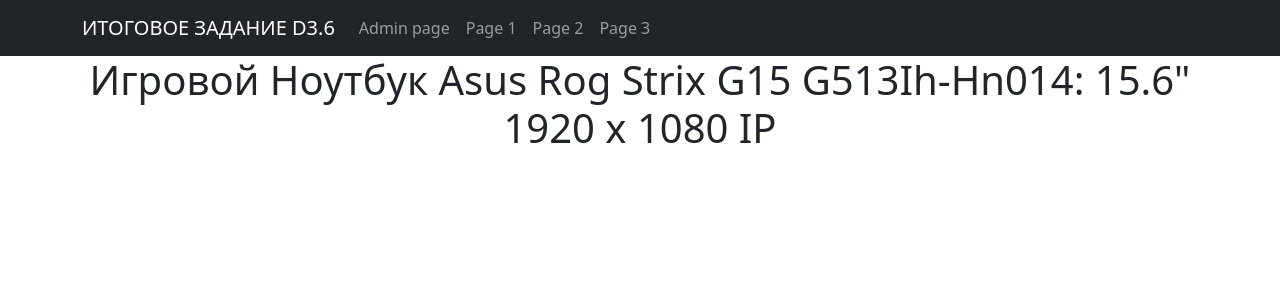
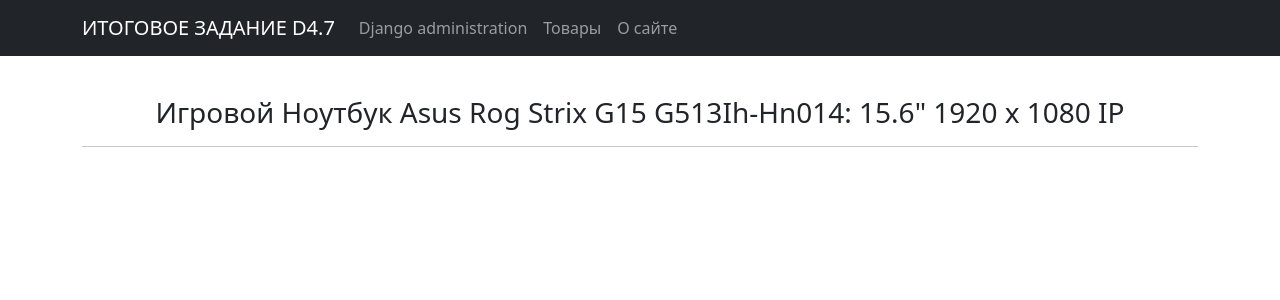
Before and after one commit to Kiromoto/D3_2, a Django app: page /products/1 in a window 1280 px wide. Shown: the top 300 px of the page. Run offline with Django 4.2, Linux system fonts and the light colour scheme; data comes from the database, SQL or seed files in the repository; both versions use the stored data as it was after the commit; some libraries are stand-ins or nearby versions.

Commit message:
D4.2 22_07_2022

```diff
--- a/simp/simp/settings.py
+++ b/simp/simp/settings.py
@@ -39,8 +39,10 @@
     'django.contrib.staticfiles',
     'django.contrib.sites',
     'django.contrib.flatpages',
+
     'fpages',
     'simpleapp',
+    'django_filters',
 
 ]
 
--- a/simp/simpleapp/views.py
+++ b/simp/simpleapp/views.py
@@ -10,6 +10,7 @@
     template_name = 'products.html'
     # Это имя списка, в котором будут лежать все объекты. Его надо указать, чтобы обратиться к списку объектов в html-шаблоне.
     context_object_name = 'products'
+    paginate_by = 2
 
     def get_context_data(self, **kwargs):
         context = super().get_context_data(**kwargs)
--- a/simp/templates/flatpages/default.html
+++ b/simp/templates/flatpages/default.html
@@ -15,7 +15,7 @@
 <!-- Responsive navbar-->
 <nav class="navbar navbar-expand-lg navbar-dark bg-dark static-top">
     <div class="container">
-        <a class="navbar-brand" href="">ИТОГОВОЕ ЗАДАНИЕ D3.6</a>
+        <a class="navbar-brand" href="">ИТОГОВОЕ ЗАДАНИЕ D4.7</a>
         <button class="navbar-toggler" type="button" data-toggle="collapse"
                 data-target="#navbarResponsive"
                 aria-controls="navbarResponsive" aria-expanded="false"
@@ -25,19 +25,19 @@
         <div class="collapse navbar-collapse" id="navbarResponsive">
             <ul class="navbar-nav ml-auto">
                 <li class="nav-item active">
-                    <a class="nav-link" href="/admin/">Admin page
+                    <a class="nav-link" href="/admin/">Django administration
                         <span class="sr-only"></span>
                     </a>
                 </li>
                 <li class="nav-item">
-                    <a class="nav-link" href="/about/">Page 1</a>
+                    <a class="nav-link" href="/products/">Товары</a>
                 </li>
                 <li class="nav-item">
-                    <a class="nav-link" href="/about/">Page 2</a>
-                </li>
-                <li class="nav-item">
-                    <a class="nav-link" href="/about/">Page 3</a>
-                </li>
+                    <a class="nav-link" href="/about/">О сайте</a>
+<!--                </li>-->
+<!--                <li class="nav-item">-->
+<!--                    <a class="nav-link" href="/about/">Page 3</a>-->
+<!--                </li>-->
             </ul>
         </div>
     </div>
--- a/simp/templates/product.html
+++ b/simp/templates/product.html
@@ -8,5 +8,8 @@
 
 <!-- В контенте на странице мы выводим сам товар, идентификатор которого был передан в url -->
 {% block content %}
-<h1>{{ product }}</h1>
+<p>&nbsp;</p>
+<h3 align="center">{{ product }}</h3>
+<hr>
+<p>&nbsp;</p>
 {% endblock content %}
```
Also changed, not shown: simp/simpleapp/filters.py (added, +11 -0 lines), simp/templates/products.html (+28 -3 lines), simp/db.sqlite3.
